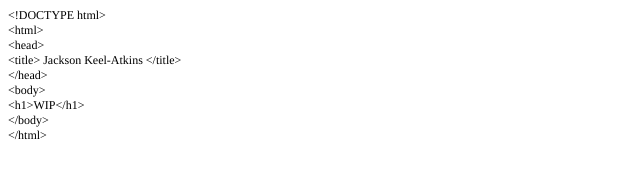
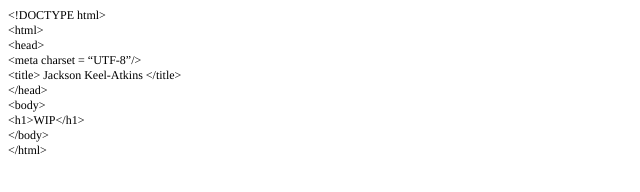
Before and after one commit to jkatkins/jkatkins, a plain HTML site: page index.html in a window 1280 px wide. Shown: the whole page, without its empty margins (0-640 px from the left). Drawn offline with Linux system fonts and the light colour scheme.

Commit message:
added charset utf8 tag

```diff
--- a/index.html
+++ b/index.html
@@ -15,6 +15,7 @@
 <p class="p1"><span class="s1">&lt;!DOCTYPE html&gt;</span></p>
 <p class="p1"><span class="s1">&lt;html&gt;</span></p>
 <p class="p1"><span class="s1">&lt;head&gt;</span></p>
+<p class="p1"><span class="s1">&lt;meta charset = “UTF-8”/&gt;</span></p>
 <p class="p1"><span class="s1">&lt;title&gt; Jackson Keel-Atkins &lt;/title&gt;</span></p>
 <p class="p1"><span class="s1">&lt;/head&gt;</span></p>
 <p class="p1"><span class="s1">&lt;body&gt;</span></p>
```
